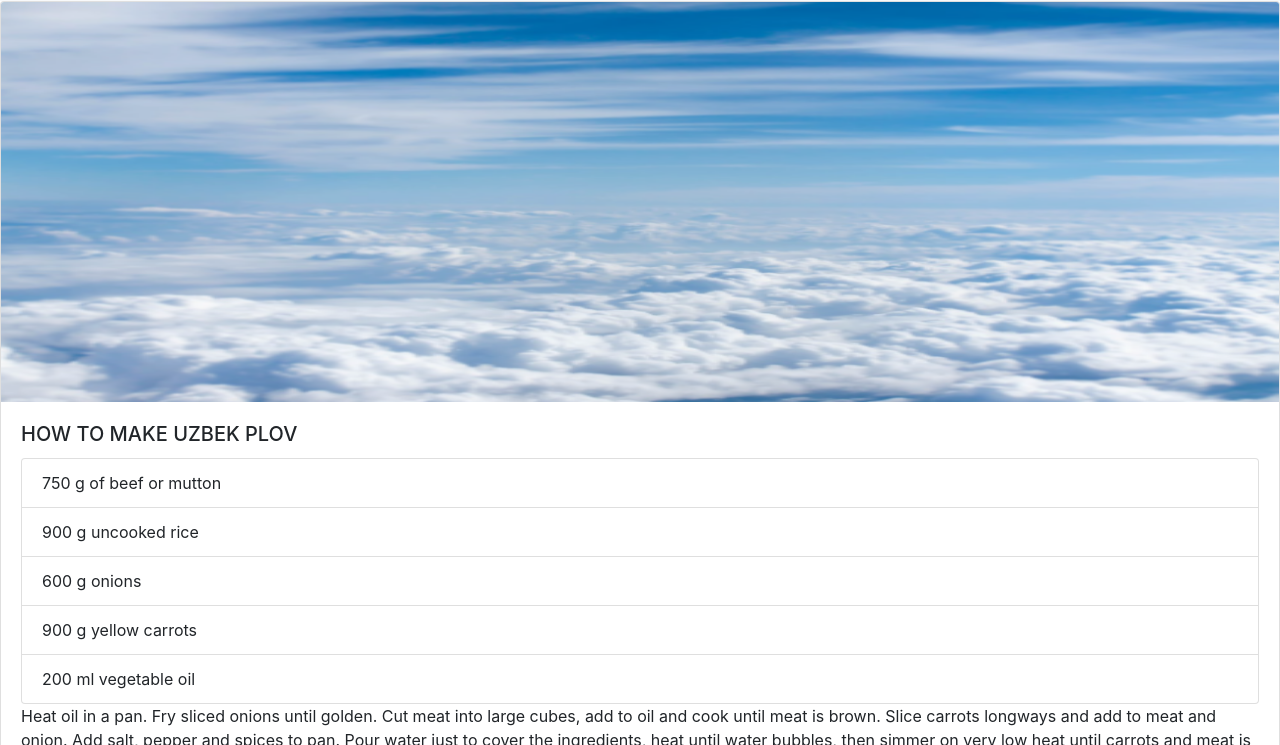
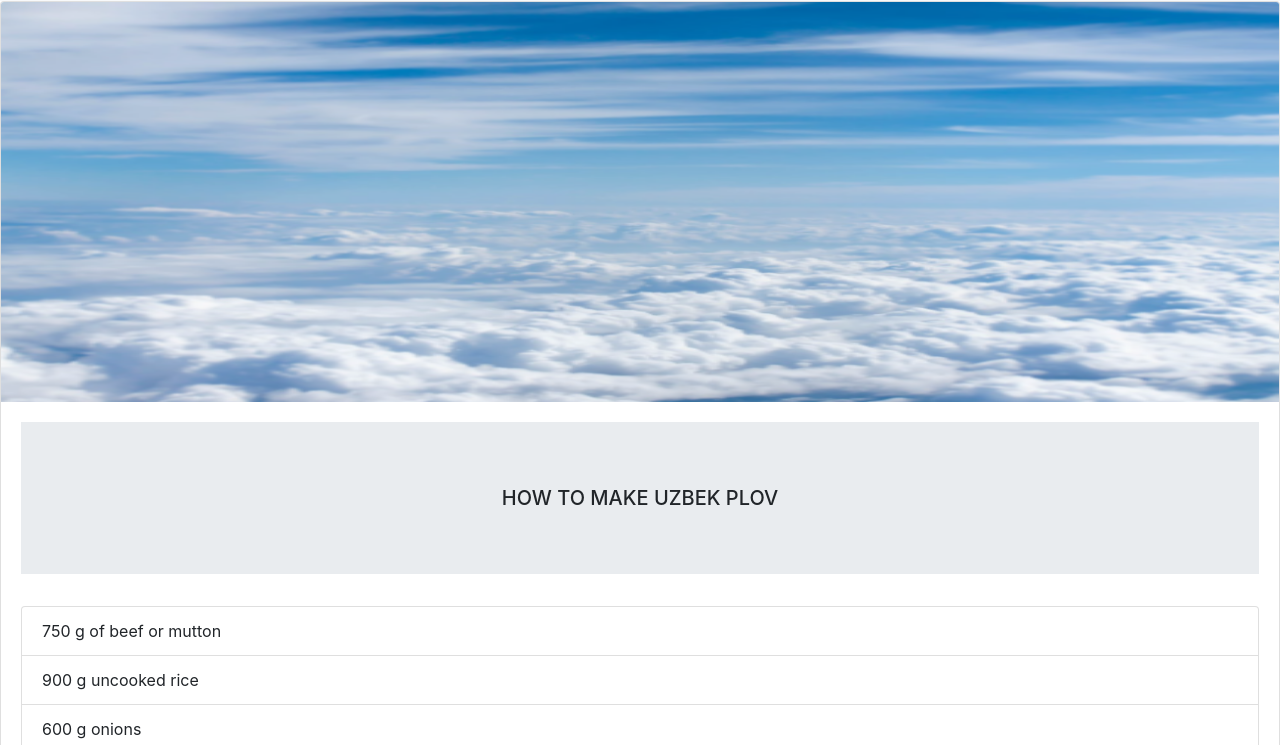
Before and after one commit to forgerlil/cookbook, a plain HTML site: page index.html in a window 1280 px wide. Shown: the part 55-800 px from the top of the page. Drawn offline with nearby package versions, Linux system fonts and the light colour scheme.

Commit message:
made dish title a jumbotron

```diff
--- a/index.html
+++ b/index.html
@@ -49,7 +49,7 @@
       <div class="card" style="width: center;">
         <img src="./Pictures/Screenshot 2022-03-29 at 14.50.53.png" class="card-img-top" style="height: 400px" alt="test">
         <div class="card-body">
-          <h5 class="card-title">HOW TO MAKE UZBEK PLOV</h5>
+          <h5 class="card-title jumbotron jumbotron-fluid text-center">HOW TO MAKE UZBEK PLOV</h5>
           <ul class="list-group">
             <li class="list-group-item">750 g of beef or mutton</li>
             <li class="list-group-item">900 g uncooked rice</li>
```
